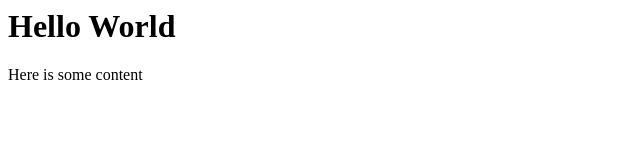
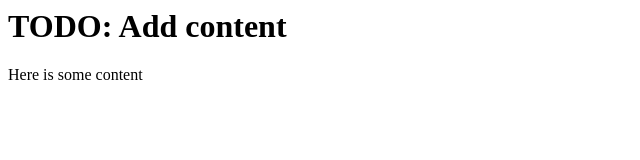
Before and after one commit to admann99/admann99.github.io, a plain HTML site: page index.html in a window 1280 px wide. Shown: the whole page, without its empty margins (0-640 px from the left). Drawn offline with Linux system fonts and the light colour scheme.

Commit message:
Update index.html

```diff
--- a/index.html
+++ b/index.html
@@ -3,6 +3,6 @@
 	<title>Adam's Webpage</title>
 </head>
 <body>
-	<h1>Hello World</h1>
+	<h1>TODO: Add content</h1>
 	<p>Here is some content</p>
 </body>
```
